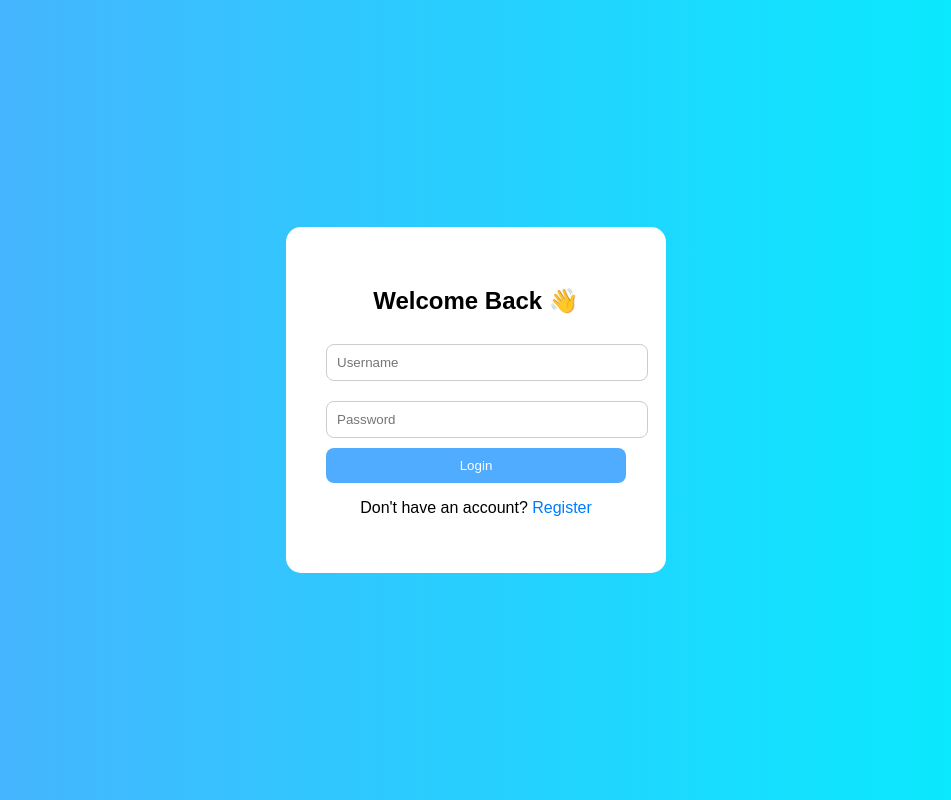
After one commit to fazkaunain/25BCAC20_Git-Project, a Flask app: page /login in a window 1280 px wide. The commit adds this page. Shown: the whole page, without its empty margins (164-1115 px from the left). Run offline with Flask 3, Linux system fonts and the light colour scheme.

Commit message:
Initial commit after update - Time Capsule Project

```diff
--- a/app.py
+++ b/app.py
@@ -1,53 +1,157 @@
-from flask import Flask, render_template, request, redirect
+from flask import Flask, render_template, request, redirect, session
 import sqlite3
 from datetime import date
 
 app = Flask(__name__)
+app.secret_key = "secret123"
 
-# Database connection
+
 def get_db_connection():
     conn = sqlite3.connect('database.db')
     conn.row_factory = sqlite3.Row
     return conn
 
-# Home (Read + Lock Logic)
+
+# -------- REGISTER --------
+@app.route('/register', methods=['GET', 'POST'])
+def register():
+    error = None
+
+    if request.method == 'POST':
+        username = request.form['username']
+        password = request.form['password']
+
+        conn = get_db_connection()
+        existing = conn.execute(
+            'SELECT * FROM users WHERE username = ?',
+            (username,)
+        ).fetchone()
+
+        if existing:
+            error = "❌ Username already exists"
+        else:
+            conn.execute(
+                'INSERT INTO users (username, password) VALUES (?, ?)',
+                (username, password)
+            )
+            conn.commit()
+            conn.close()
+            return redirect('/login')
+
+        conn.close()
+
+    return render_template('register.html', error=error)
+
+
+# -------- LOGIN --------
+@app.route('/login', methods=['GET', 'POST'])
+def login():
+    error = None
+
+    if request.method == 'POST':
+        username = request.form['username']
+        password = request.form['password']
+
+        conn = get_db_connection()
+        user = conn.execute(
+            'SELECT * FROM users WHERE username = ? AND password = ?',
+            (username, password)
+        ).fetchone()
+        conn.close()
+
+        if user:
+            session['user_id'] = user['id']
+            session['username'] = user['username']
+            return redirect('/')
+        else:
+            error = "❌ Invalid username or password"
+
+    return render_template('login.html', error=error)
+
+
+# -------- LOGOUT --------
+@app.route('/logout')
+def logout():
+    session.clear()
+    return redirect('/login')
+
+
+# -------- HOME --------
 @app.route('/')
 def home():
+    if 'user_id' not in session:
+        return redirect('/login')
+
     conn = get_db_connection()
-    capsules = conn.execute('SELECT * FROM capsules').fetchall()
+    capsules = conn.execute(
+        'SELECT * FROM capsules WHERE user_id = ?',
+        (session['user_id'],)
+    ).fetchall()
     conn.close()
 
     current_date = date.today().isoformat()
-    return render_template('index.html', capsules=capsules, current_date=current_date)
 
-# Create
+    return render_template(
+        'index.html',
+        capsules=capsules,
+        current_date=current_date,
+        username=session.get('username')
+    )
+
+
+# -------- ADD --------
 @app.route('/add', methods=['POST'])
 def add():
+    if 'user_id' not in session:
+        return redirect('/login')
+
     message = request.form['message']
     date_value = request.form['date']
 
     conn = get_db_connection()
-    conn.execute('INSERT INTO capsules (message, date) VALUES (?, ?)', (message, date_value))
+    conn.execute(
+        'INSERT INTO capsules (user_id, message, date) VALUES (?, ?, ?)',
+        (session['user_id'], message, date_value)
+    )
     conn.commit()
     conn.close()
 
     return redirect('/?success=1')
 
-# Delete
+
+# -------- DELETE --------
 @app.route('/delete/<int:id>')
 def delete(id):
+    if 'user_id' not in session:
+        return redirect('/login')
+
     conn = get_db_connection()
-    conn.execute('DELETE FROM capsules WHERE id = ?', (id,))
+    conn.execute(
+        'DELETE FROM capsules WHERE id = ? AND user_id = ?',
+        (id, session['user_id'])
+    )
     conn.commit()
     conn.close()
 
-    return redirect('/')
+    return redirect('/?deleted=1')
 
-# Update (Edit)
+
+# -------- EDIT --------
 @app.route('/edit/<int:id>', methods=['GET', 'POST'])
 def edit(id):
+    if 'user_id' not in session:
+        return redirect('/login')
+
     conn = get_db_connection()
-    capsule = conn.execute('SELECT * FROM capsules WHERE id = ?', (id,)).fetchone()
+
+    capsule = conn.execute(
+        'SELECT * FROM capsules WHERE id = ? AND user_id = ?',
+        (id, session['user_id'])
+    ).fetchone()
+
+    if capsule is None:
+        conn.close()
+        return "Unauthorized access!"
 
     if request.method == 'POST':
         message = request.form['message']
@@ -60,19 +164,11 @@ def edit(id):
         conn.commit()
         conn.close()
 
-        return redirect('/')
+        return redirect('/?success=1')
 
     conn.close()
     return render_template('edit.html', capsule=capsule)
 
-@app.route('/view-data')
-def view_data():
-    conn = get_db_connection()
-    capsules = conn.execute('SELECT * FROM capsules').fetchall()
-    conn.close()
 
-    return render_template('view.html', capsules=capsules)
-
-# Run app
 if __name__ == '__main__':
     app.run(host='0.0.0.0', port=10000)
--- a/static/style.css
+++ b/static/style.css
@@ -1,143 +1,216 @@
 body {
-    font-family: Arial;
-    text-align: center;
-    color: white;
     margin: 0;
-    overflow-x: hidden;
-
-    /* Base background */
-    background: radial-gradient(circle at 20% 30%, #2a2a72, transparent 40%),
-                radial-gradient(circle at 80% 70%, #009ffd, transparent 40%),
-                linear-gradient(135deg, #1e3c72, #2a5298);
-
-    position: relative;
+    font-family: Arial, sans-serif;
+    background: #f0f4f8;
+    animation: fadeIn 0.6s ease-in;
 }
 
-/* Moving pattern */
-body::before {
-    content: "";
-    position: absolute;
-    width: 200%;
-    height: 200%;
-    top: -50%;
-    left: -50%;
-
-    background: radial-gradient(circle, rgba(255,255,255,0.08) 10%, transparent 11%),
-                radial-gradient(circle, rgba(255,255,255,0.05) 10%, transparent 11%);
-
-    background-size: 60px 60px;
-    animation: moveBg 20s linear infinite;
-
-    z-index: 0;
+/* PAGE ANIMATION */
+@keyframes fadeIn {
+    from { opacity: 0; transform: translateY(10px); }
+    to { opacity: 1; }
 }
 
-/* Rotating time circle */
-body::after {
-    content: "";
-    position: absolute;
-    width: 300px;
-    height: 300px;
-    border: 2px dashed rgba(255,255,255,0.2);
-    border-radius: 50%;
-    top: 20%;
-    left: 10%;
-
-    animation: rotate 20s linear infinite;
+/* NAVBAR */
+.navbar {
+    display: flex;
+    justify-content: space-between;
+    align-items: center;
+    padding: 15px 30px;
+    background: #4facfe;
+    color: white;
 }
 
-/* Animations */
-@keyframes moveBg {
-    0% { transform: translate(0,0); }
-    100% { transform: translate(100px, 100px); }
+.nav-right {
+    display: flex;
+    gap: 15px;
+    align-items: center;
 }
 
-@keyframes rotate {
-    from { transform: rotate(0deg); }
-    to { transform: rotate(360deg); }
+.logout-btn {
+    background: white;
+    color: #4facfe;
+    padding: 6px 12px;
+    border-radius: 6px;
+    text-decoration: none;
+    font-weight: bold;
+    transition: 0.3s;
 }
 
-/* Keep content above background */
-body * {
-    position: relative;
-    z-index: 1;
+.logout-btn:hover {
+    background: #007bff;
+    color: white;
 }
 
-/* Title */
-h1 {
-    color: white;
-    font-weight: 600;
-    letter-spacing: 2px;
-    margin-top: 30px;
-    font-size: 36px;
+/* FORM */
+.form-card {
+    background: white;
+    width: 400px;
+    margin: 30px auto;
+    padding: 20px;
+    border-radius: 15px;
+    box-shadow: 0px 5px 20px rgba(0,0,0,0.1);
 }
 
-/* Success message */
-.success-msg {
-    color: #00ffcc;
+/* INPUTS */
+textarea, input {
+    width: 100%;
+    padding: 10px;
+    margin: 10px 0;
+    border-radius: 8px;
+    border: 1px solid #ccc;
+}
+
+/* INPUT FOCUS */
+input:focus, textarea:focus {
+    outline: none;
+    border: 2px solid #4facfe;
+}
+
+/* BUTTON */
+button {
+    width: 100%;
+    padding: 10px;
+    background: #4facfe;
+    color: white;
+    border: none;
+    border-radius: 8px;
+    cursor: pointer;
+    transition: 0.3s;
+}
+
+button:hover {
+    opacity: 0.9;
+}
+
+/* CARDS */
+.container {
+    display: flex;
+    flex-wrap: wrap;
+    justify-content: center;
+}
+
+.card {
+    background: white;
+    width: 250px;
+    margin: 15px;
+    padding: 15px;
+    border-radius: 12px;
+    box-shadow: 0px 5px 15px rgba(0,0,0,0.1);
+    transition: 0.3s;
+}
+
+.card:hover {
+    transform: translateY(-8px) scale(1.02);
+}
+
+/* ACTION LINKS */
+.actions {
+    display: flex;
+    justify-content: space-between;
+    margin-top: 10px;
+}
+
+.actions a {
+    text-decoration: none;
+    color: #4facfe;
     font-weight: bold;
 }
 
-/* Form layout */
-form {
-    display: flex;
-    flex-direction: column;
-    align-items: center;
+.actions a:hover {
+    text-decoration: underline;
 }
 
-/* Textarea */
-textarea {
-    width: 350px;
-    height: 120px;
-    padding: 10px;
-    border-radius: 8px;
-    border: none;
-    resize: none;
-    font-size: 14px;
-    margin: 10px 0;
+/* LOCK / READY */
+.locked {
+    color: red;
 }
 
-/* Date input */
-input[type="date"] {
-    padding: 8px;
-    border-radius: 6px;
-    border: none;
-    margin: 10px 0;
+.ready {
+    color: green;
+    font-weight: bold;
 }
 
-/* Button */
-button {
-    padding: 10px 18px;
-    background: #00c6ff;
-    color: white;
-    border: none;
-    border-radius: 6px;
-    cursor: pointer;
-    margin: 10px 0;
+/* NOTIFICATION */
+.notify {
+    background: #d4edda;
+    color: #155724;
+    padding: 10px;
+    text-align: center;
+    margin: 10px;
+    border-radius: 8px;
 }
 
-button:hover {
-    background: #0072ff;
+/* ERROR MESSAGE */
+.error-msg {
+    color: red;
+    font-size: 14px;
+    margin-bottom: 10px;
 }
 
-/* Cards */
-.container {
-    margin-top: 20px;
+/* AUTH PAGES */
+.auth-body {
+    height: 100vh;
+    display: flex;
+    justify-content: center;
+    align-items: center;
+    background: linear-gradient(to right, #4facfe, #00f2fe);
 }
 
-.card {
-    background: rgba(255, 255, 255, 0.1);
-    backdrop-filter: blur(10px);
-    color: white;
-
-    margin: 15px auto;
-    padding: 15px;
+.auth-container {
+    background: white;
+    padding: 40px;
+    border-radius: 15px;
     width: 300px;
-    border-radius: 15px;
-
-    transition: transform 0.3s ease, box-shadow 0.3s ease;
+    text-align: center;
 }
 
-.card:hover {
-    transform: scale(1.05);
-    box-shadow: 0 10px 25px rgba(0,0,0,0.3);
+/* TEXTAREA SIZE */
+.auth-container textarea {
+    height: 100px;
 }
+
+/* LINKS */
+.switch a {
+    color: #007bff;
+    text-decoration: none;
+}
+
+/* RESPONSIVE DESIGN */
+@media (max-width: 500px) {
+    .form-card {
+        width: 90%;
+    }
+
+    .card {
+        width: 90%;
+    }
+}
+
+/* TOAST */
+.toast {
+    position: fixed;
+    top: 20px;
+    right: 20px;
+    background: #333;
+    color: white;
+    padding: 12px 18px;
+    border-radius: 8px;
+    opacity: 0;
+    transform: translateY(-20px);
+    transition: all 0.5s ease;
+    z-index: 1000;
+}
+
+.toast.show {
+    opacity: 1;
+    transform: translateY(0);
+}
+
+.toast.success {
+    background: #28a745;
+}
+
+.toast.delete {
+    background: #dc3545;
+}
--- /dev/null
+++ b/templates/login.html
@@ -0,0 +1,32 @@
+<!DOCTYPE html>
+<html>
+<head>
+    <title>Login</title>
+    <link rel="stylesheet" href="{{ url_for('static', filename='style.css') }}">
+</head>
+<body class="auth-body">
+
+<div class="auth-container">
+
+    <h2>Welcome Back 👋</h2>
+
+    {% if error %}
+        <p class="error-msg">{{ error }}</p>
+    {% endif %}
+
+    <form method="POST">
+        <input type="text" name="username" placeholder="Username" required>
+        <input type="password" name="password" placeholder="Password" required>
+
+        <button type="submit">Login</button>
+    </form>
+
+    <p class="switch">
+        Don't have an account?
+        <a href="/register">Register</a>
+    </p>
+
+</div>
+
+</body>
+</html>
```
Also changed, not shown: templates/edit.html (+18 -10 lines), templates/index.html (+67 -23 lines), templates/register.html (added, +22 -0 lines), database.db.
